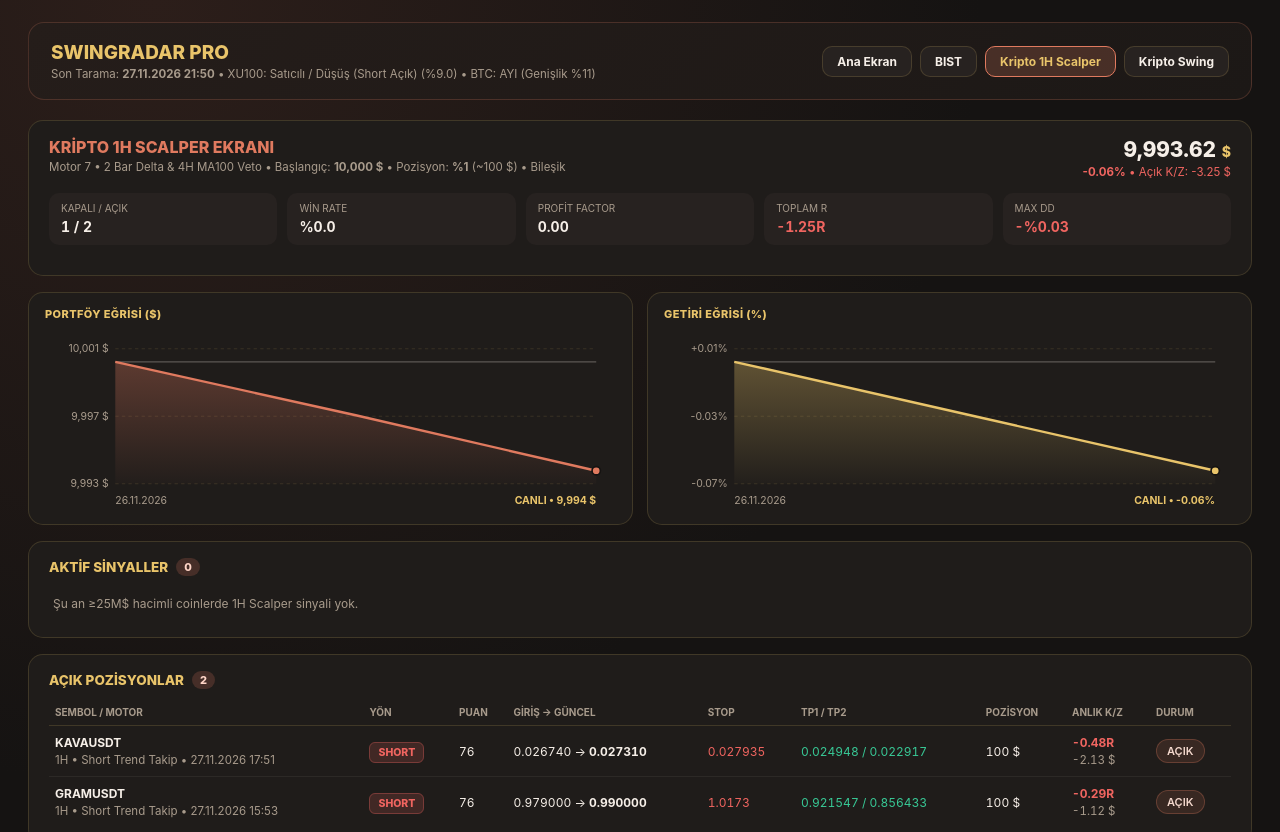
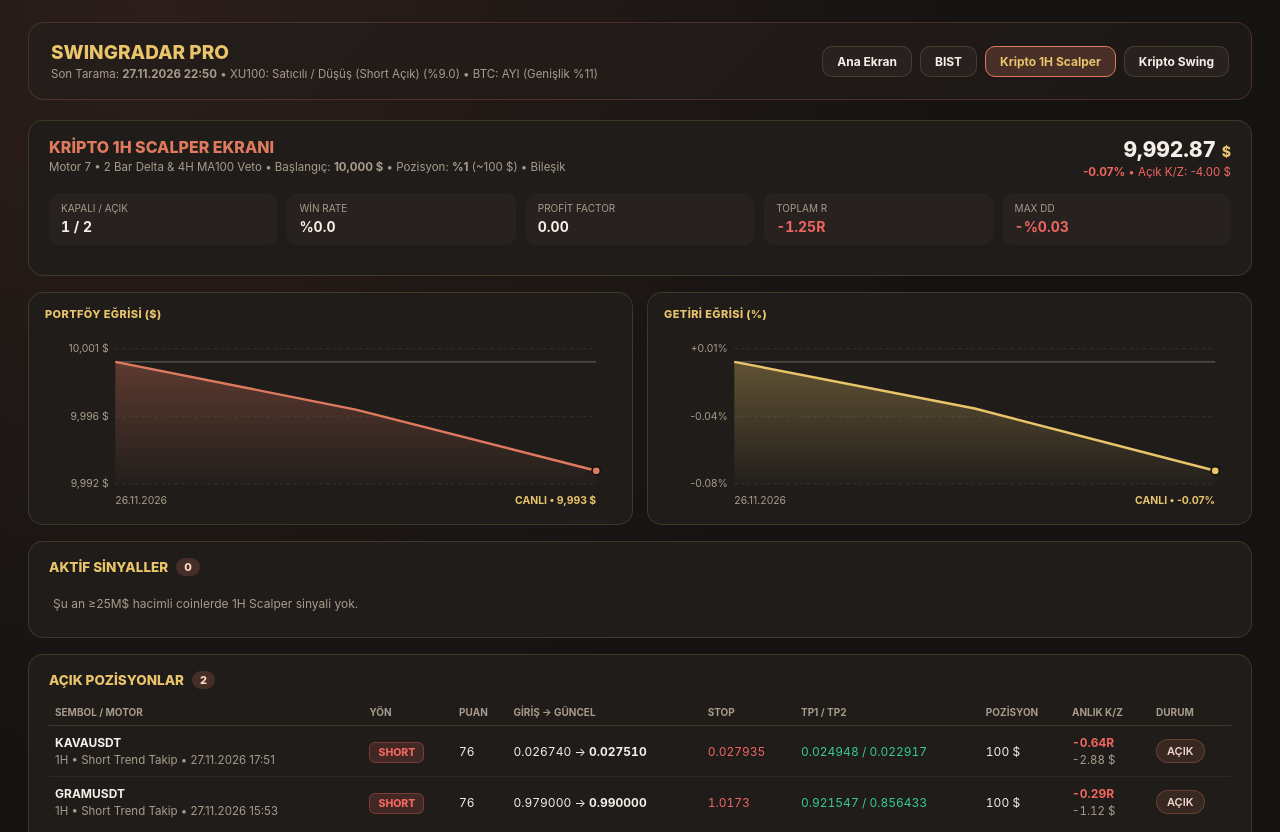
Before and after one commit to Galdor374/SwingRadar_Pro, a plain HTML site: page scalper.html in a window 1280 px wide. Shown: the top 832 px of the page. Drawn offline with Linux system fonts and the light colour scheme.

Commit message:
chore: update scan state and dashboards

```diff
--- a/scalper.html
+++ b/scalper.html
@@ -57,7 +57,7 @@
     <div class="top-bar">
       <div>
         <h1>SWINGRADAR PRO</h1>
-        <div class="sub">Son Tarama: <b>27.11.2026 21:50</b> • XU100: Satıcılı / Düşüş (Short Açık) (%9.0) • BTC: AYI (Genişlik %11)</div>
+        <div class="sub">Son Tarama: <b>27.11.2026 22:50</b> • XU100: Satıcılı / Düşüş (Short Açık) (%9.0) • BTC: AYI (Genişlik %11)</div>
       </div>
       <div class="nav-pills"><a class="nav-btn " href="index.html">Ana Ekran</a><a class="nav-btn " href="bist.html">BIST</a><a class="nav-btn active" href="scalper.html">Kripto 1H Scalper</a><a class="nav-btn " href="swing.html">Kripto Swing</a></div>
     </div>
@@ -68,8 +68,8 @@
           <div class="sub">Motor 7 • 2 Bar Delta & 4H MA100 Veto • Başlangıç: <b>10,000 $</b> • Pozisyon: <b>%1</b> (~100 $) • Bileşik</div>
         </div>
         <div style="text-align:right">
-          <div class="hub-eq">9,993.62 <span style="color:var(--champagne);font-size:14px">$</span></div>
-          <div class="sub neg"><b>-0.06%</b> • Açık K/Z: <span class="neg">-3.25 $</span></div>
+          <div class="hub-eq">9,992.87 <span style="color:var(--champagne);font-size:14px">$</span></div>
+          <div class="sub neg"><b>-0.07%</b> • Açık K/Z: <span class="neg">-4.00 $</span></div>
         </div>
       </div>
       <div class="kpi-row">
@@ -84,31 +84,31 @@
     <div class="charts-2">
       <div class="chart-box"><div class="ctitle">PORTFÖY EĞRİSİ ($)</div><svg viewBox="0 0 520 165" style="width:100%;height:auto;display:block">
       <defs>
-        <linearGradient id="g_equity_9178" x1="0" y1="0" x2="0" y2="1">
+        <linearGradient id="g_equity_362" x1="0" y1="0" x2="0" y2="1">
           <stop offset="0%" stop-color="#e07a5f" stop-opacity="0.32"/>
           <stop offset="100%" stop-color="#e07a5f" stop-opacity="0.02"/>
         </linearGradient>
       </defs>
-      <line x1="64" y1="141.0" x2="502" y2="141.0" stroke="rgba(233,196,106,0.12)" stroke-dasharray="3,3"/><text x="58" y="144.0" text-anchor="end" fill="#a89b8c" font-size="9.5">9,993 $</text><line x1="64" y1="79.5" x2="502" y2="79.5" stroke="rgba(233,196,106,0.12)" stroke-dasharray="3,3"/><text x="58" y="82.5" text-anchor="end" fill="#a89b8c" font-size="9.5">9,997 $</text><line x1="64" y1="18.0" x2="502" y2="18.0" stroke="rgba(233,196,106,0.12)" stroke-dasharray="3,3"/><text x="58" y="21.0" text-anchor="end" fill="#a89b8c" font-size="9.5">10,001 $</text><line x1="64" y1="29.9" x2="502" y2="29.9" stroke="rgba(246,239,232,0.28)" stroke-width="1"/>
-      <polygon points="64.0,141.0 64.0,29.9 283.0,78.6 502.0,129.1 502.0,141.0" fill="url(#g_equity_9178)"/>
-      <polyline fill="none" stroke="#e07a5f" stroke-width="2.2" stroke-linejoin="round" points="64.0,29.9 283.0,78.6 502.0,129.1"/>
+      <line x1="64" y1="141.0" x2="502" y2="141.0" stroke="rgba(233,196,106,0.12)" stroke-dasharray="3,3"/><text x="58" y="144.0" text-anchor="end" fill="#a89b8c" font-size="9.5">9,992 $</text><line x1="64" y1="79.5" x2="502" y2="79.5" stroke="rgba(233,196,106,0.12)" stroke-dasharray="3,3"/><text x="58" y="82.5" text-anchor="end" fill="#a89b8c" font-size="9.5">9,996 $</text><line x1="64" y1="18.0" x2="502" y2="18.0" stroke="rgba(233,196,106,0.12)" stroke-dasharray="3,3"/><text x="58" y="21.0" text-anchor="end" fill="#a89b8c" font-size="9.5">10,001 $</text><line x1="64" y1="29.9" x2="502" y2="29.9" stroke="rgba(246,239,232,0.28)" stroke-width="1"/>
+      <polygon points="64.0,141.0 64.0,29.9 283.0,73.4 502.0,129.1 502.0,141.0" fill="url(#g_equity_362)"/>
+      <polyline fill="none" stroke="#e07a5f" stroke-width="2.2" stroke-linejoin="round" points="64.0,29.9 283.0,73.4 502.0,129.1"/>
       <circle cx="502.0" cy="129.1" r="3.8" fill="#e07a5f" stroke="#151312" stroke-width="1.5"/>
       <text x="64" y="159" fill="#a89b8c" font-size="9.5">26.11.2026</text>
-      <text x="502" y="159" text-anchor="end" fill="#e9c46a" font-size="9.5" font-weight="700">CANLI • 9,994 $</text>
+      <text x="502" y="159" text-anchor="end" fill="#e9c46a" font-size="9.5" font-weight="700">CANLI • 9,993 $</text>
     </svg></div>
       <div class="chart-box"><div class="ctitle">GETİRİ EĞRİSİ (%)</div><svg viewBox="0 0 520 165" style="width:100%;height:auto;display:block">
       <defs>
-        <linearGradient id="g_ret_pct_4508" x1="0" y1="0" x2="0" y2="1">
+        <linearGradient id="g_ret_pct_4447" x1="0" y1="0" x2="0" y2="1">
           <stop offset="0%" stop-color="#e9c46a" stop-opacity="0.32"/>
           <stop offset="100%" stop-color="#e9c46a" stop-opacity="0.02"/>
         </linearGradient>
       </defs>
-      <line x1="64" y1="141.0" x2="502" y2="141.0" stroke="rgba(233,196,106,0.12)" stroke-dasharray="3,3"/><text x="58" y="144.0" text-anchor="end" fill="#a89b8c" font-size="9.5">-0.07%</text><line x1="64" y1="79.5" x2="502" y2="79.5" stroke="rgba(233,196,106,0.12)" stroke-dasharray="3,3"/><text x="58" y="82.5" text-anchor="end" fill="#a89b8c" font-size="9.5">-0.03%</text><line x1="64" y1="18.0" x2="502" y2="18.0" stroke="rgba(233,196,106,0.12)" stroke-dasharray="3,3"/><text x="58" y="21.0" text-anchor="end" fill="#a89b8c" font-size="9.5">+0.01%</text><line x1="64" y1="29.9" x2="502" y2="29.9" stroke="rgba(246,239,232,0.28)" stroke-width="1"/>
-      <polygon points="64.0,141.0 64.0,29.9 283.0,79.5 502.0,129.1 502.0,141.0" fill="url(#g_ret_pct_4508)"/>
-      <polyline fill="none" stroke="#e9c46a" stroke-width="2.2" stroke-linejoin="round" points="64.0,29.9 283.0,79.5 502.0,129.1"/>
+      <line x1="64" y1="141.0" x2="502" y2="141.0" stroke="rgba(233,196,106,0.12)" stroke-dasharray="3,3"/><text x="58" y="144.0" text-anchor="end" fill="#a89b8c" font-size="9.5">-0.08%</text><line x1="64" y1="79.5" x2="502" y2="79.5" stroke="rgba(233,196,106,0.12)" stroke-dasharray="3,3"/><text x="58" y="82.5" text-anchor="end" fill="#a89b8c" font-size="9.5">-0.04%</text><line x1="64" y1="18.0" x2="502" y2="18.0" stroke="rgba(233,196,106,0.12)" stroke-dasharray="3,3"/><text x="58" y="21.0" text-anchor="end" fill="#a89b8c" font-size="9.5">+0.01%</text><line x1="64" y1="29.9" x2="502" y2="29.9" stroke="rgba(246,239,232,0.28)" stroke-width="1"/>
+      <polygon points="64.0,141.0 64.0,29.9 283.0,72.4 502.0,129.1 502.0,141.0" fill="url(#g_ret_pct_4447)"/>
+      <polyline fill="none" stroke="#e9c46a" stroke-width="2.2" stroke-linejoin="round" points="64.0,29.9 283.0,72.4 502.0,129.1"/>
       <circle cx="502.0" cy="129.1" r="3.8" fill="#e9c46a" stroke="#151312" stroke-width="1.5"/>
       <text x="64" y="159" fill="#a89b8c" font-size="9.5">26.11.2026</text>
-      <text x="502" y="159" text-anchor="end" fill="#e9c46a" font-size="9.5" font-weight="700">CANLI • -0.06%</text>
+      <text x="502" y="159" text-anchor="end" fill="#e9c46a" font-size="9.5" font-weight="700">CANLI • -0.07%</text>
     </svg></div>
     </div>
 
@@ -121,11 +121,11 @@
           <td><b>KAVAUSDT</b><div class="sub">1H • Short Trend Takip • 27.11.2026 17:51</div></td>
           <td><span class="tag tag-short">SHORT</span></td>
           <td class="num">76</td>
-          <td class="num">0.026740 → <b>0.027310</b></td>
+          <td class="num">0.026740 → <b>0.027510</b></td>
           <td class="num neg">0.027935</td>
           <td class="num pos">0.024948 / 0.022917</td>
           <td class="num">100 $</td>
-          <td class="num neg"><b>-0.48R</b><div class="sub">-2.13 $</div></td>
+          <td class="num neg"><b>-0.64R</b><div class="sub">-2.88 $</div></td>
           <td><span class="pill">AÇIK</span></td>
         </tr>
         <tr>
```
Also changed, not shown: bist.html (+5 -5 lines), index.html (+3 -3 lines), portfolio_state.json (+4 -4 lines), swing.html (+5 -5 lines).
